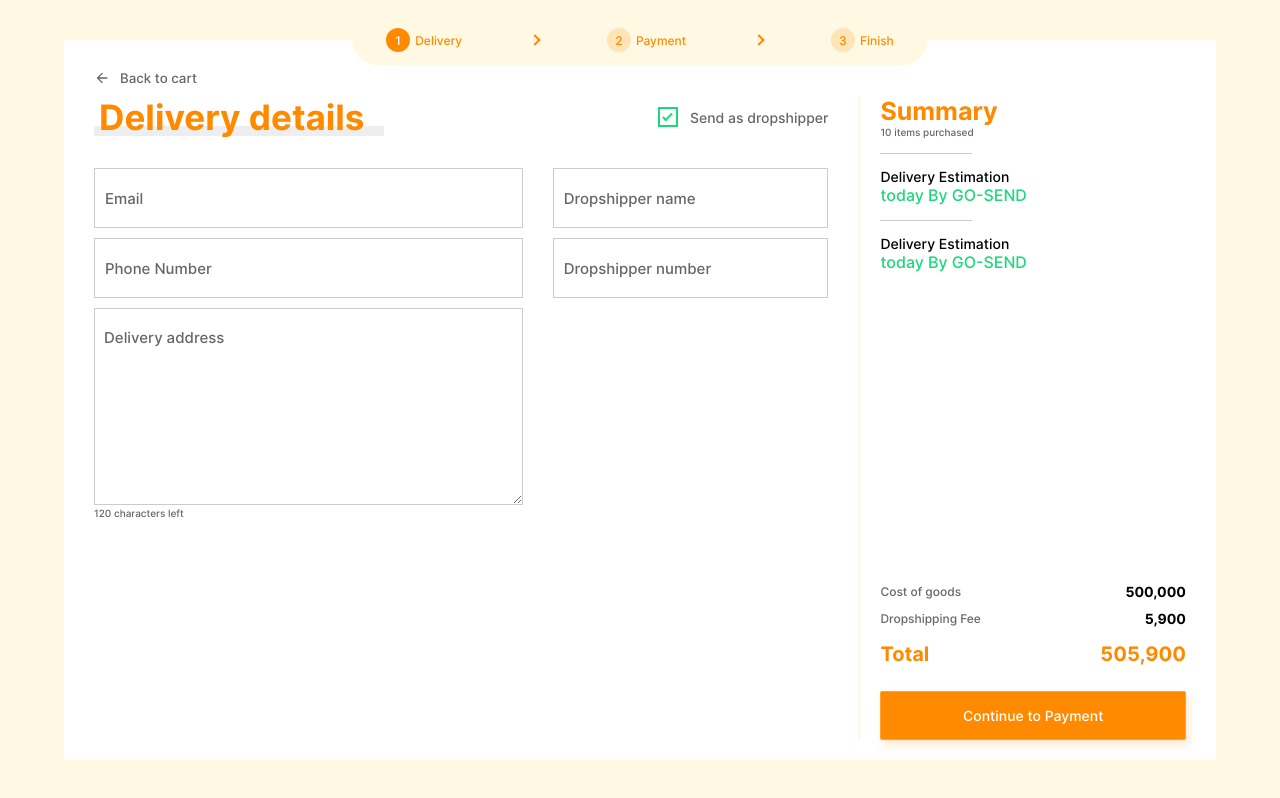
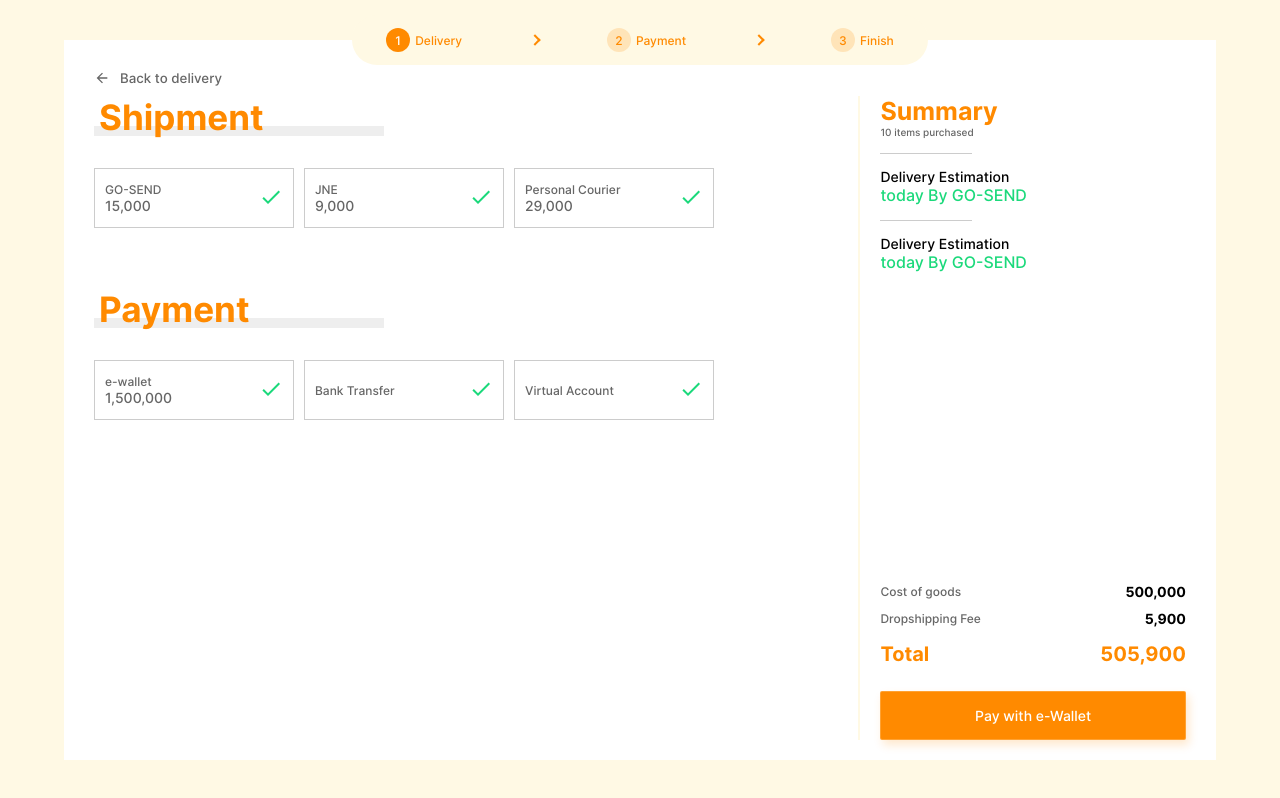
Before and after one commit to satriyawicaksana/jakmall, a Vue app: page / in a window 1280 px wide. Built offline with nearby package versions, Linux system fonts and the light colour scheme.

Commit message:
adding selectionbox component

```diff
--- a/src/App.vue
+++ b/src/App.vue
@@ -25,7 +25,7 @@
       </div>
       <div class="form">
         <div class="form__navigation">
-          <button>
+          <button @click="prevStep">
             <svg xmlns="http://www.w3.org/2000/svg" height="16" viewBox="0 0 24 24" width="16">
               <path d="M0 0h24v24H0V0z" fill="none" />
               <path d="M20 11H7.83l5.59-5.59L12 4l-8 8 8 8 1.41-1.41L7.83 13H20v-2z" />
@@ -35,7 +35,7 @@
         </div>
         <div class="form__container">
           <div class="form__container_left">
-            <div class="delivery">
+            <div class="delivery" v-show="activeStep==0">
               <div class="delivery__top">
                 <HeaderText title="Delivery details" />
                 <div class="dropshipper">
@@ -69,7 +69,11 @@
                     :pattern="/^[-+()\d]{6,20}$/"
                     :dropshipperField="false"
                   />
-                  <TextareaBox :maxlength="120" />
+                  <TextareaBox
+                    :maxlength="120"
+                    @change-value="formObj.address = $event"
+                    :incorrect="formObj.incorrect"
+                  />
                 </div>
                 <div class="delivery__bot_right delivery__bot_child">
                   <InputBox
@@ -79,6 +83,7 @@
                     @change-value="formObj.dropshipperName = $event"
                     :pattern="/[\w ]/"
                     :dropshipperField="true"
+                    :incorrect="formObj.incorrect"
                   />
                   <InputBox
                     id="Dropshipper number"
@@ -87,7 +92,26 @@
                     @change-value="formObj.dropshipperNumber = $event"
                     :pattern="/^[-+()\d]{6,20}$/"
                     :dropshipperField="true"
+                    :incorrect="formObj.incorrect"
                   />
+                </div>
+              </div>
+            </div>
+            <div class="payment" v-show="activeStep==1">
+              <div class="shipmentfield">
+                <HeaderText title="Shipment" />
+                <div class="shipmentfield__container">
+                  <SelectionBox title="GO-SEND" amount="15000" />
+                  <SelectionBox title="JNE" amount="9000" />
+                  <SelectionBox title="Personal Courier" amount="29000" />
+                </div>
+              </div>
+              <div class="paymentfield">
+                <HeaderText title="Payment" />
+                <div class="paymentfield__container">
+                  <SelectionBox title="e-wallet" amount="1500000" />
+                  <SelectionBox title="Bank Transfer" amount />
+                  <SelectionBox title="Virtual Account" amount />
                 </div>
               </div>
             </div>
@@ -110,7 +134,11 @@
                 <p class="totalamount__title">Total</p>
                 <p class="totalamount__amount">{{totalAmount}}</p>
               </div>
-              <OrangeButton v-if="activeStep!=2" :title="formObj.buttonText[activeStep]" />
+              <OrangeButton
+                v-if="activeStep!=2"
+                :title="formObj.buttonText[activeStep]"
+                @next-step="nextStep"
+              />
             </div>
           </div>
         </div>
@@ -127,6 +155,7 @@ import ListCost from "./components/ListCost";
 import OrangeButton from "./components/OrangeButton";
 import HeaderText from "./components/HeaderText";
 import TextareaBox from "./components/TextareaBox";
+import SelectionBox from "./components/SelectionBox";
 export default {
   name: "App",
   components: {
@@ -136,11 +165,12 @@ export default {
     ListCost,
     OrangeButton,
     HeaderText,
-    TextareaBox
+    TextareaBox,
+    SelectionBox
   },
   data: function() {
     return {
-      activeStep: 0,
+      activeStep: 1,
       navigationStatus: [
         { id: 0, title: "Delivery", status: true },
         { id: 1, title: "Payment", status: false },
@@ -148,11 +178,13 @@ export default {
       ],
       formObj: {
         checked: true,
+        incorrect: false,
         email: "",
         number: "",
         address: "",
         dropshipperName: "",
         dropshipperNumber: "",
+        shipmentMethod: 0,
         navigationText: ["Back to cart", "Back to delivery", "Go to homepage"],
         buttonText: ["Continue to Payment", "Pay with e-Wallet"]
       },
@@ -172,6 +204,25 @@ export default {
     }
   },
   methods: {
+    resetForm: function() {
+      // MASIH SALAH GAK BISA RESET INPUT VALUE NYA
+      this.activeStep = 0;
+      this.listCost = [
+        { title: "Cost of goods", amount: 500000 },
+        { title: "Dropshipping Fee", amount: 5900 }
+      ];
+      this.formObj = {
+        checked: true,
+        incorrect: false,
+        email: "",
+        number: "",
+        address: "",
+        dropshipperName: "",
+        dropshipperNumber: "",
+        navigationText: ["Back to cart", "Back to delivery", "Go to homepage"],
+        buttonText: ["Continue to Payment", "Pay with e-Wallet"]
+      };
+    },
     resetField: function() {
       if (this.formObj.checked)
         this.listCost.push({ title: "Dropshipping Fee", amount: 5900 });
@@ -179,8 +230,27 @@ export default {
       this.formObj.dropshipperName = "";
       this.formObj.dropshipperNumber = "";
     },
-    testFunction: function(newVal) {
-      this.formObj.dropshipperName = newVal;
+    nextStep: function() {
+      /*
+        CHECK VALIDITY LATER
+
+      this.formObj.address
+        ? (this.formObj.incorrect = false)
+        : (this.formObj.incorrect = true); */
+      /* this.formObj.checked &&
+      !this.formObj.dropshipperName &&
+      !this.formObj.dropshipperNumber
+        ? (this.formObj.incorrect = true)
+        : (this.formObj.incorrect = false); */
+      this.activeStep++;
+    },
+    prevStep: function() {
+      this.activeStep
+        ? this.activeStep == 2
+          ? // MASIH SALAH GAK BISA RESET INPUT VALUE NYA
+            this.resetForm()
+          : this.activeStep--
+        : "";
     }
   }
 };
@@ -409,6 +479,11 @@ html, body, input, textarea, button {
   height: 100%;
 }
 
+.shipmentfield__container, .paymentfield__container {
+  flexbox(row, flex-start, center);
+  margin: 3rem 0 6rem 0;
+}
+
 .form__container_right {
   width: 30%;
   height: 100%;
--- /dev/null
+++ b/src/components/SelectionBox.vue
@@ -0,0 +1,90 @@
+<template>
+  <div class="selectionbox">
+    <p class="title">{{title}}</p>
+    <p class="amount" v-show="amount">{{formatAmount}}</p>
+    <div class="icon">
+      <svg
+        class="green hide"
+        :class="{displayed: isValid && isFilled}"
+        xmlns="http://www.w3.org/2000/svg"
+        height="24"
+        viewBox="0 0 24 24"
+        width="24"
+      >
+        <path d="M0 0h24v24H0V0z" fill="none" />
+        <path d="M9 16.17L4.83 12l-1.42 1.41L9 19 21 7l-1.41-1.41L9 16.17z" />
+      </svg>
+    </div>
+  </div>
+</template>
+
+<script>
+export default {
+  name: "SelectionBox",
+  props: ["title", "amount"],
+  computed: {
+    formatAmount: function() {
+      return new Intl.NumberFormat("en-EN", {
+        /* style: "currency",
+        currency: "IDR", */
+        minimumFractionDigits: 0
+      }).format(this.amount);
+    }
+  }
+};
+</script>
+
+<style lang="stylus" scoped>
+dark-green = #1BD97B;
+light-green = #E8FBF1;
+grey-border = #cccccc;
+
+@font-face {
+  font-family: inter-bold;
+  src: url('../assets/Inter-Bold.otf');
+}
+
+.selectionbox {
+  height: 60px;
+  width: 200px;
+  display: flex;
+  flex-direction: column;
+  justify-content: center;
+  align-items: flex-start;
+  position: relative;
+  background-color: transparent;
+  border: 1px solid grey-border;
+  padding: 1rem;
+  margin-right: 1rem;
+}
+
+.icon {
+  position: absolute;
+  right: 1rem;
+}
+
+.green {
+  fill: dark-green;
+}
+
+.title {
+  font-size: 1.2rem;
+}
+
+.amount {
+  font-size: 1.4rem;
+}
+
+.active {
+  background-color: light-green;
+  border: 2px solid dark-green;
+}
+
+.fontactive {
+  color: black;
+}
+
+.fontactiveamount {
+  font-family: inter-bold;
+}
+</style>
```
